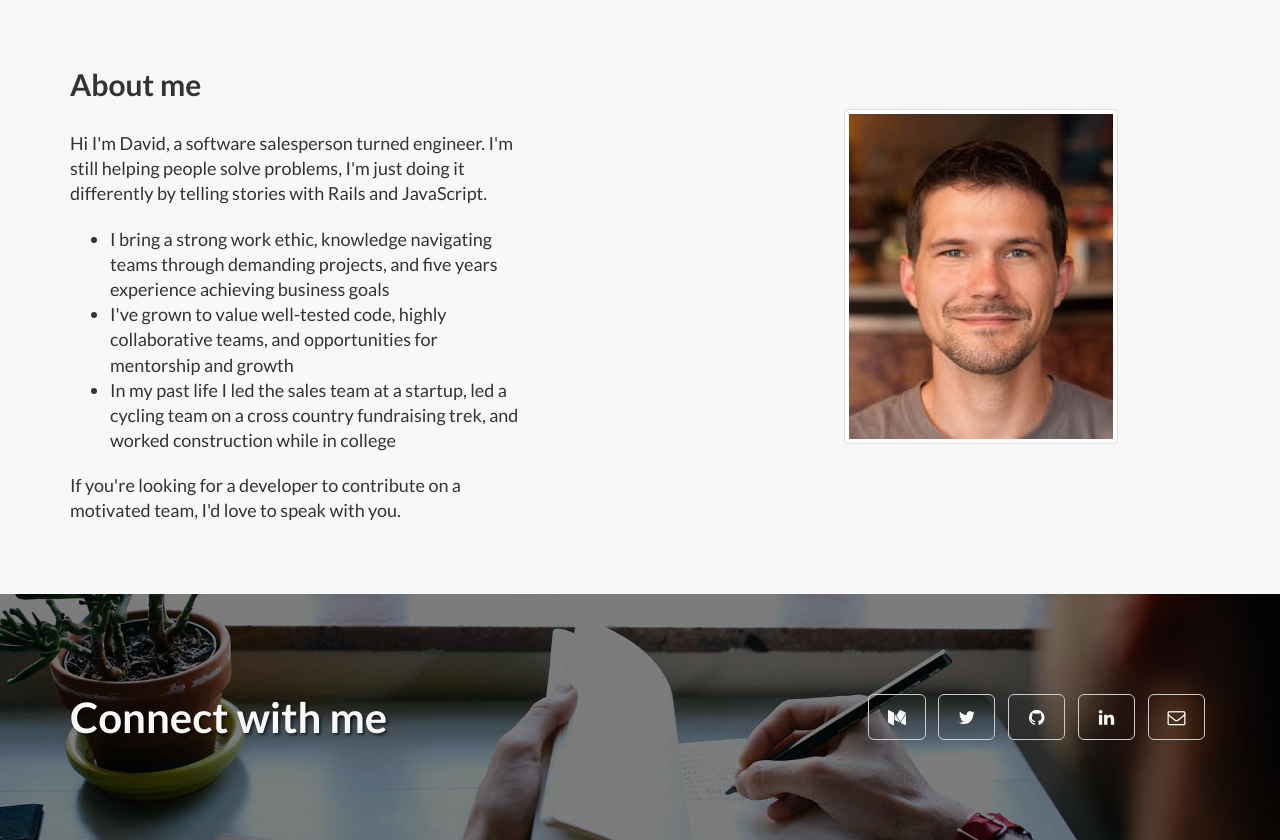
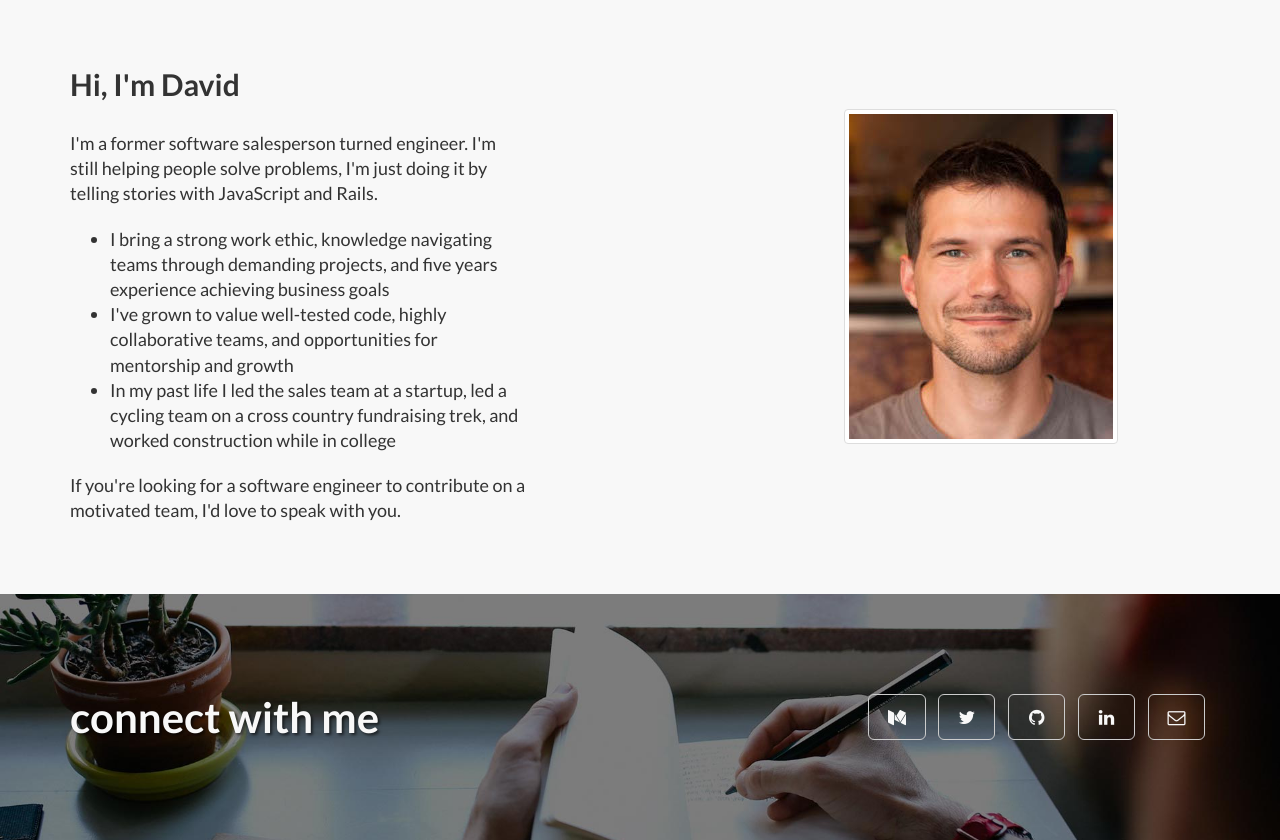
Before and after one commit to dastinnette/dastinnette.github.io, a plain HTML site: page index.html in a window 1280 px wide. Shown: the part 794-1634 px from the top of the page. Drawn offline with Linux system fonts and the light colour scheme.

Commit message:
Content changes

```diff
--- a/index.html
+++ b/index.html
@@ -38,7 +38,7 @@
             <div class="row">
                 <div class="col-lg-12">
                     <div class="intro-message">
-                        <h1>David Stinnette</h1>
+                        <h1>david stinnette</h1>
                         <h2>(business + software) developer</h2>
                         <br>
                         <ul class="list-inline intro-social-buttons">
@@ -68,11 +68,11 @@
             <div class="row">
                 <div class="col-lg-5 col-sm-6">
                     <div class="clearfix"></div>
-                    <h2 class="section-heading">About me</h2>
+                    <h2 class="section-heading">Hi, I'm David</h2>
                     <p class="lead">
-                      Hi I'm David, a software salesperson turned engineer. I'm
-                      still helping people solve problems, I'm just doing it
-                      differently by telling stories with Rails and JavaScript.
+                      I'm a former software salesperson turned engineer. I'm
+                      still helping people solve problems, I'm just doing it by
+                      telling stories with JavaScript and Rails.
                     </p>
                       <ul class="lead">
                         <li>
@@ -92,8 +92,8 @@
                         </li>
                       </ul>
                       <p class="lead">
-                        If you're looking for a developer to contribute on a
-                        motivated team, I'd love to speak with you.
+                        If you're looking for a software engineer to contribute
+                        on a motivated team, I'd love to speak with you.
                       </p>
                 </div>
                 <div class="col-lg-5 col-lg-offset-2 col-sm-6">
@@ -110,7 +110,7 @@
       <div class="container">
           <div class="row">
               <div class="col-lg-4">
-                  <h2>Connect with me</h2>
+                  <h2>connect with me</h2>
               </div>
               <div class="col-lg-8">
                   <ul class="list-inline banner-social-buttons">
```
